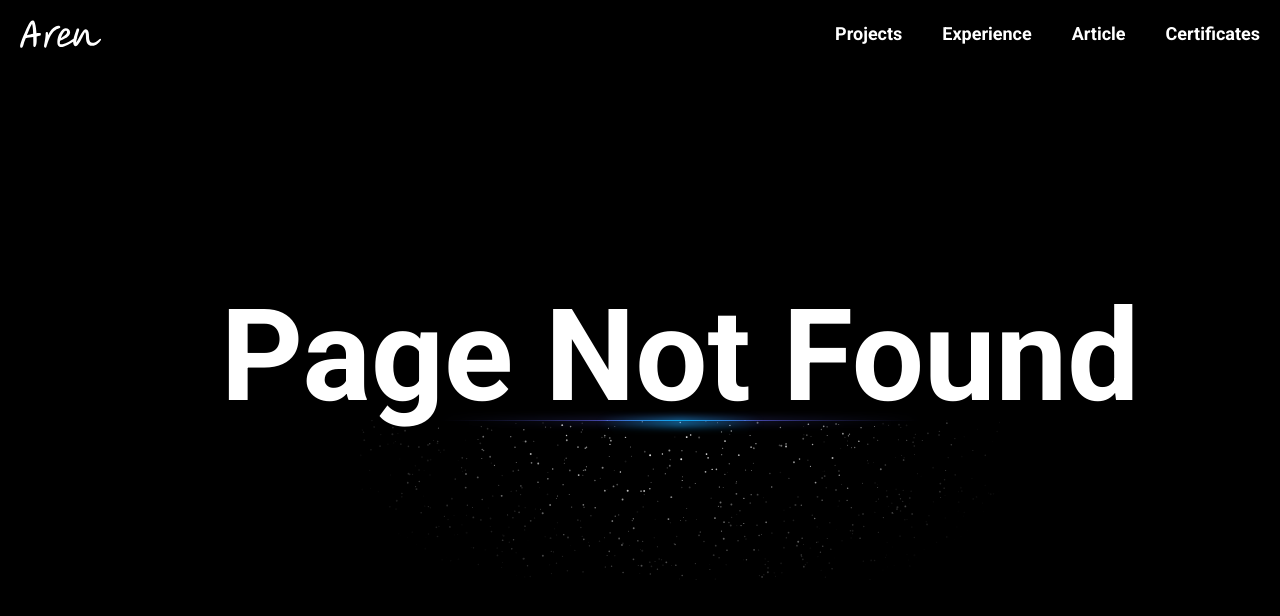
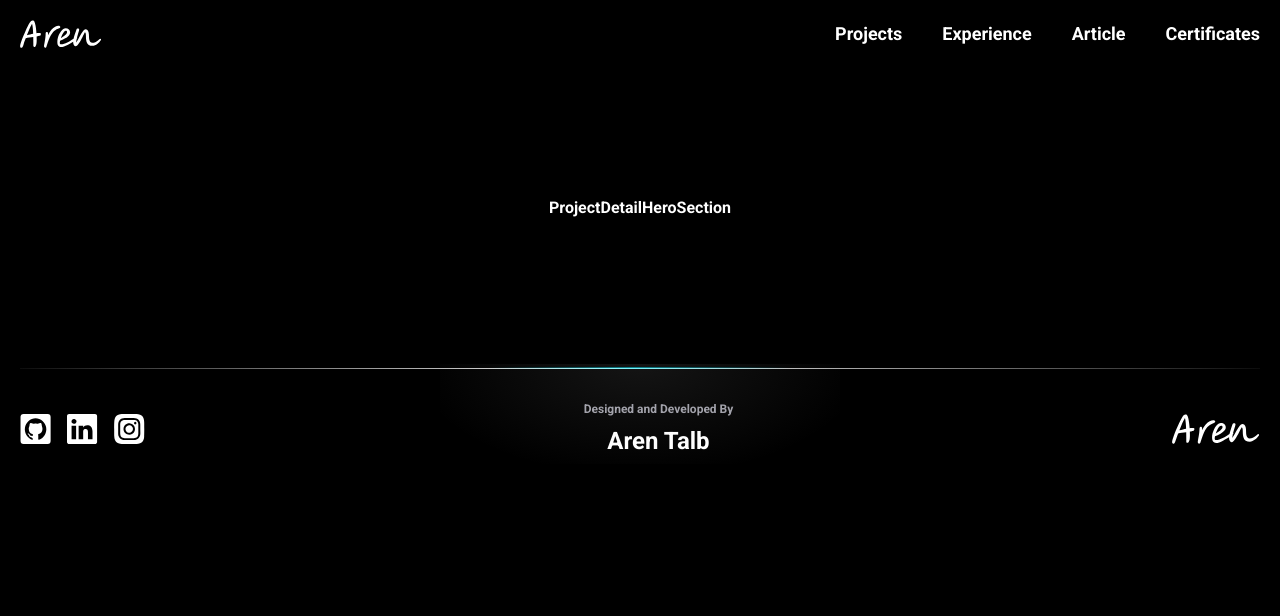
Before and after one commit to arentalb/modern-portfolio, a React (Vite) app: page /project/1 in a window 1280 px wide. Before the commit this address had no page. Shown: the top 616 px of the page. Built offline with nearby package versions, Linux system fonts and the light colour scheme.

Commit message:
Create project detail page and do some file refactoring

```diff
--- a/src/App.tsx
+++ b/src/App.tsx
@@ -7,6 +7,7 @@ import { CertificatePage } from "@/pages/CertificatePage.tsx";
 import { TerminalProvider } from "@/context/TerminalContext.tsx";
 import { ProjectsPage } from "@/pages/ProjectsPage.tsx";
 import { ExperiencePage } from "@/pages/ExperiencePage.tsx";
+import { ProjectDetailPage } from "@/pages/ProjectDetailPage.tsx";
 
 function App() {
   return (
@@ -16,6 +17,7 @@ function App() {
           {/*<Route path={""} element={<HomePage />} />*/}
           <Route path={""} element={<HomePage />} />
           <Route path={"/projects"} element={<ProjectsPage />} />
+          <Route path={"/project/:id"} element={<ProjectDetailPage />} />
           <Route path={"/experience"} element={<ExperiencePage />} />
           <Route path={"/article"} element={<ArticlePage />} />
           {/*<Route path={"/tutorial"} element={<TutorialPage />} />*/}
--- a/src/components/Project.tsx
+++ b/src/features/projects/Project.tsx
@@ -1,4 +1,4 @@
-import { LevelList } from "@/components/LevelList.tsx";
+import { LevelList } from "@/features/projects/LevelList.tsx";
 import { Link } from "react-router-dom";
 
 export function Project({ project }) {
--- a/src/features/projects/sections/ProjectsListSection.tsx
+++ b/src/features/projects/all projects sections/ProjectsListSection.tsx
@@ -1,7 +1,7 @@
 import { RevealCenter } from "@/components/animations/RevealCenter.tsx";
 import { Input } from "@/components/common/ui/input.tsx";
 import { Button } from "@/components/common/ui/button.tsx";
-import { Project } from "@/components/Project.tsx";
+import { Project } from "@/features/projects/Project.tsx";
 
 const data = [
   {
--- /dev/null
+++ b/src/features/projects/project detail sections/ProjectDetailHeroSection.tsx
@@ -0,0 +1,13 @@
+import { RevealCenter } from "@/components/animations/RevealCenter.tsx";
+
+export function ProjectDetailHeroSection() {
+  return (
+    <RevealCenter>
+      <section className="mx-auto max-w-[1400px] px-5 py-20 sm:px-5 sm:py-32">
+        <div className={"flex flex-col items-center justify-center font-bold"}>
+          ProjectDetailHeroSection
+        </div>
+      </section>
+    </RevealCenter>
+  );
+}
--- /dev/null
+++ b/src/pages/ProjectDetailPage.tsx
@@ -0,0 +1,13 @@
+import { Header } from "@/components/Header.tsx";
+import { Footer } from "@/components/Footer.tsx";
+import { ProjectDetailHeroSection } from "@/features/projects/project detail sections/ProjectDetailHeroSection.tsx";
+
+export function ProjectDetailPage() {
+  return (
+    <>
+      <Header />
+      <ProjectDetailHeroSection />
+      <Footer />
+    </>
+  );
+}
--- a/src/pages/ProjectsPage.tsx
+++ b/src/pages/ProjectsPage.tsx
@@ -1,7 +1,7 @@
 import { Header } from "@/components/Header.tsx";
-import { ProjectsHeroSection } from "@/features/projects/sections/ProjectsHeroSection.tsx";
+import { ProjectsHeroSection } from "@/features/projects/all projects sections/ProjectsHeroSection.tsx";
 import { BrightLine } from "@/components/common/BrightLine.tsx";
-import { ProjectsListSection } from "@/features/projects/sections/ProjectsListSection.tsx";
+import { ProjectsListSection } from "@/features/projects/all projects sections/ProjectsListSection.tsx";
 import { Footer } from "@/components/Footer.tsx";
 
 export function ProjectsPage() {
```
Also changed, not shown: src/features/projects/LevelList.tsx (renamed from src/components/LevelList.tsx), src/features/projects/all projects sections/ProjectsHeroSection.tsx (renamed from src/features/projects/sections/ProjectsHeroSection.tsx), 1 other file (tests, documents, lock files or other folders).
